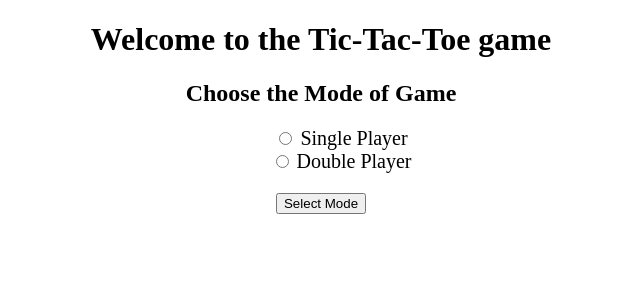
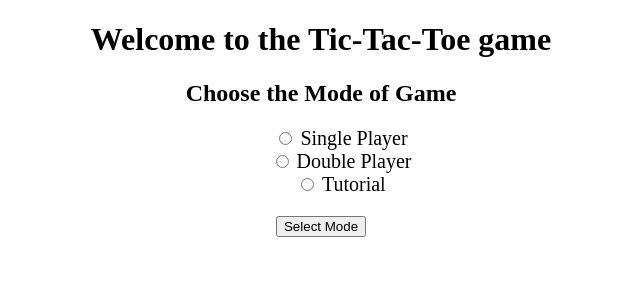
Before and after one commit to MogitBT/Tic_Tac_Toe---Web-based, a Flask app: page / in a window 1280 px wide. Shown: the top 300 px of the page, without its empty margins (319-959 px from the left). Run offline with Flask 3, Linux system fonts and the light colour scheme.

Commit message:
"Added tutorial mode to user selection and implemented corresponding route and template"

```diff
--- a/app.py
+++ b/app.py
@@ -69,8 +69,8 @@ def user_mode():
         return redirect(url_for('single_player'))
     elif user_mode == '2':
         return redirect(url_for('double_player'))
-    else:
-        return "Invalid mode selected"
+    elif user_mode == '3':
+        return redirect(url_for('tutorial'))
 
 @app.route('/double_player')
 def double_player():
@@ -79,6 +79,10 @@ def double_player():
 @app.route('/single_player')
 def single_player():
     return render_template('single_player.html', game=Game.layout(), current_player=Game.current_player)
+
+@app.route('/tutorial')
+def tutorial():
+    return render_template('tutorial.html')
 
 @app.route('/doubleplayer_move', methods=['POST'])
 def doubleplayer_move():
--- a/templates/home.html
+++ b/templates/home.html
@@ -20,7 +20,8 @@
     <form action="/select_mode" method="post">
         <ul>
             <input type="radio" name="mode" value="1"> Single Player <br>
-            <input type="radio" name="mode" value="2"> Double Player
+            <input type="radio" name="mode" value="2"> Double Player <br>
+            <input type="radio" name="mode" value="3"> Tutorial
         </ul>
         <div style="text-align: center;">
             <input type="submit" value="Select Mode">
```
Also changed, not shown: templates/tutorial.html (added, +11 -0 lines).
